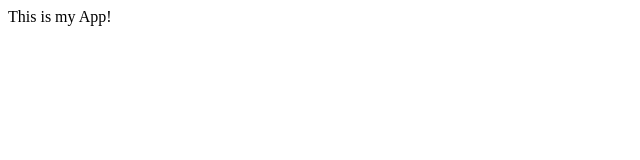
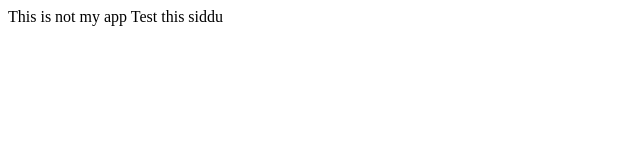
Before and after one commit to SiddalingeshaPatil/myappsamples, a plain HTML site: page index.html in a window 1280 px wide. Shown: the whole page, without its empty margins (0-640 px from the left). Drawn offline with Linux system fonts and the light colour scheme.

Commit message:
Body section change in index.html

```diff
--- a/index.html
+++ b/index.html
@@ -5,7 +5,7 @@
 </head>
 
 <body>
-    This is my App!
+    This is not my app Test this siddu
 </body>
 
 </html>
```
